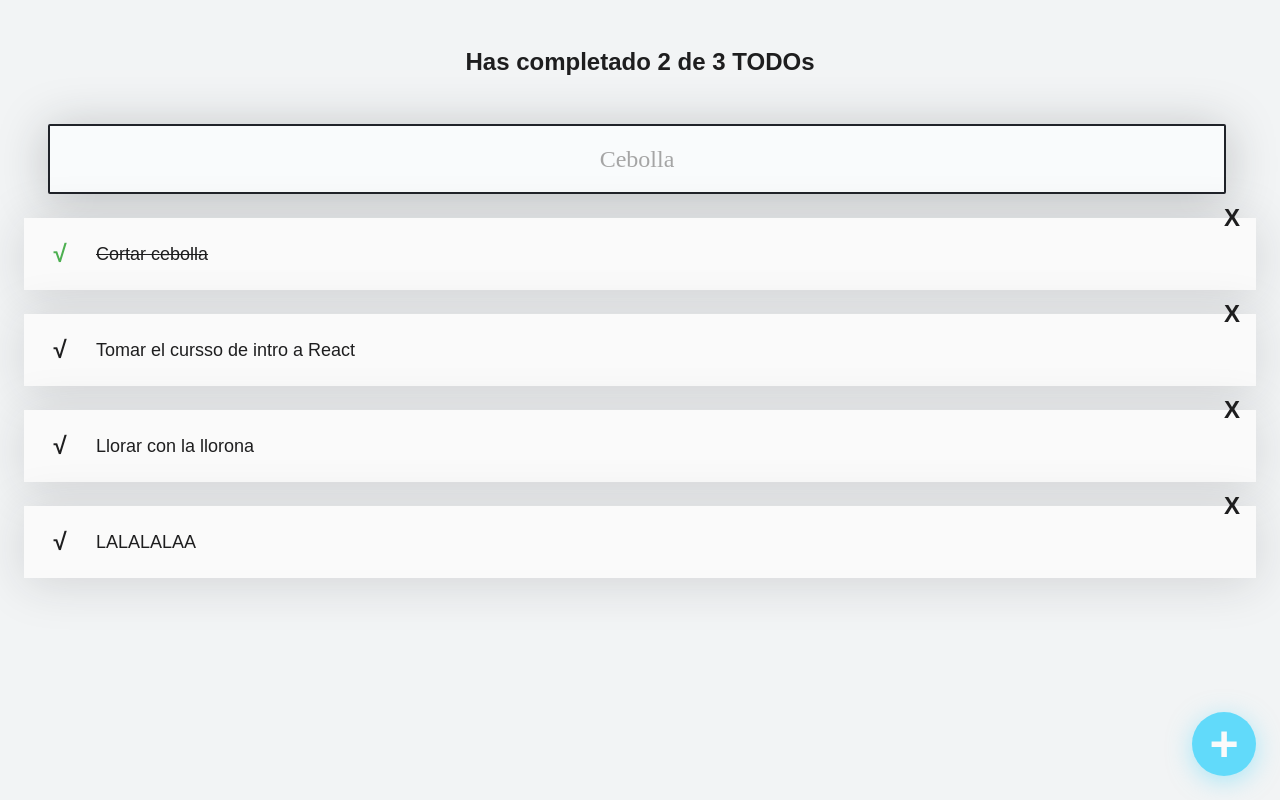
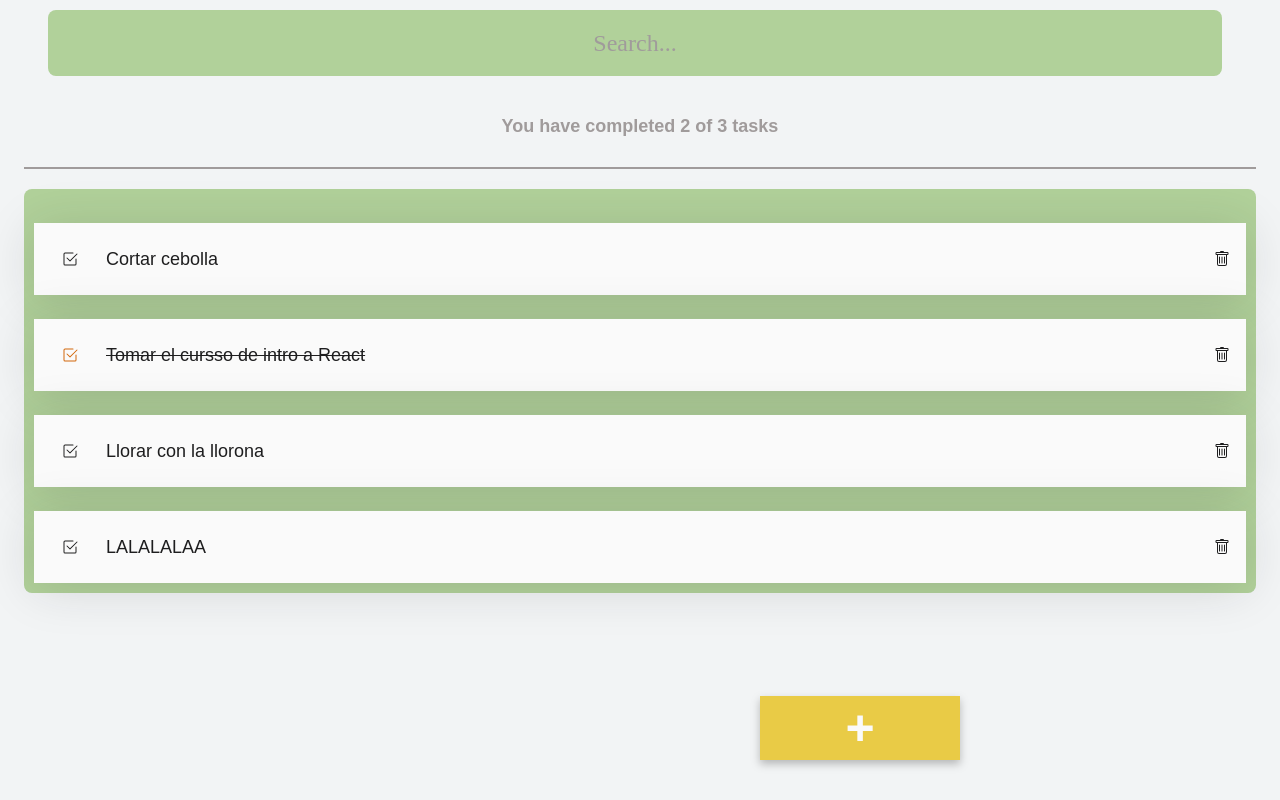
Before and after one commit to StefaniPenaranda/ToDoList, a React (Create React App) app: page / in a window 1280 px wide. Built offline with nearby package versions, Linux system fonts and the light colour scheme.

Commit message:
css de los componentes listo

```diff
--- a/src/App.js
+++ b/src/App.js
@@ -7,8 +7,8 @@ import { CreateTodoButton } from './CreateTodoButton';
 // import './App.css';
 
 const todos = [
-  { text: 'Cortar cebolla', completed: true },
-  { text: 'Tomar el cursso de intro a React', completed: false },
+  { text: 'Cortar cebolla', completed: false },
+  { text: 'Tomar el cursso de intro a React', completed: true },
   { text: 'Llorar con la llorona', completed: false },
   { text: 'LALALALAA', completed: false },
 ];
@@ -16,8 +16,9 @@ const todos = [
 function App() {
   return (
     <React.Fragment>
+      <TodoSearch />
       <TodoCounter />
-      <TodoSearch />
+
 
       <TodoList>
         {todos.map(todo => (
--- a/src/CreateTodoButton.css
+++ b/src/CreateTodoButton.css
@@ -1,25 +1,23 @@
 .CreateTodoButton {
-  background-color: #61DAFA;
-  box-shadow: 0px 5px 25px rgba(97, 218, 250, 0.5);
+  background-color: #e9cb46;
+  /* box-shadow: 0px 5px 25px rgba(97, 218, 250, 0.5); */
   border: none;
-  border-radius: 50%;
+  /* border-radius: 50%; */
   cursor: pointer;
   font-size: 50px;
   position: fixed;
-  bottom: 24px;
-  right: 24px;
+  bottom: 5%;
+  right: 25%;
   font-weight: bold;
   color: #FAFAFA;
   display: flex;
   justify-content: center;
   align-items: center;
   height: 64px;
-  width: 64px;
-
-  transform: rotate(0);
-  transition: .3s ease;
+  width: 200px;
+  filter: drop-shadow(0px 4px 4px rgba(0, 0, 0, 0.25));
 }
 
-.CreateTodoButton:hover {
+/* .CreateTodoButton:hover {
   transform: rotate(224deg);
-}
+} */
--- a/src/CreateTodoButton.js
+++ b/src/CreateTodoButton.js
@@ -2,8 +2,16 @@ import React from 'react';
 import './CreateTodoButton.css';
 
 function CreateTodoButton(props) {
+  const onClickButton = () => {
+     alert("aqui se abrira un modal")
+  }
   return (
-    <button className="CreateTodoButton">+</button>
+    <button
+      className="CreateTodoButton"
+      onClick={onClickButton}
+    >
+      +
+    </button>
   );
 }
 
--- a/src/TodoItem.css
+++ b/src/TodoItem.css
@@ -36,12 +36,11 @@
   left: 12px;
 }
 .Icon-check--active {
-  color: #4caf50;
+  color: #d2670a;
 }
 
 .Icon-delete {
   position: absolute;
-  top: -24px;
   right: 0;
 }
 .Icon-delete:hover {
--- a/src/TodoItem.js
+++ b/src/TodoItem.js
@@ -5,13 +5,19 @@ function TodoItem(props) {
   return (
     <li className="TodoItem">
       <span className={`Icon Icon-check ${props.completed && 'Icon-check--active'}`}>
-        √
+        <svg xmlns="http://www.w3.org/2000/svg" width="16" height="16" fill="currentColor" class="bi bi-check2-square" viewBox="0 0 16 16">
+        <path d="M3 14.5A1.5 1.5 0 0 1 1.5 13V3A1.5 1.5 0 0 1 3 1.5h8a.5.5 0 0 1 0 1H3a.5.5 0 0 0-.5.5v10a.5.5 0 0 0 .5.5h10a.5.5 0 0 0 .5-.5V8a.5.5 0 0 1 1 0v5a1.5 1.5 0 0 1-1.5 1.5H3z"/>
+        <path d="m8.354 10.354 7-7a.5.5 0 0 0-.708-.708L8 9.293 5.354 6.646a.5.5 0 1 0-.708.708l3 3a.5.5 0 0 0 .708 0z"/>
+        </svg>
       </span>
       <p className={`TodoItem-p ${props.completed && 'TodoItem-p--complete'}`}>
         {props.text}
       </p>
       <span className="Icon Icon-delete">
-        X
+        <svg xmlns="http://www.w3.org/2000/svg" width="16" height="16" fill="currentColor" class="bi bi-trash" viewBox="0 0 16 16">
+          <path d="M5.5 5.5A.5.5 0 0 1 6 6v6a.5.5 0 0 1-1 0V6a.5.5 0 0 1 .5-.5zm2.5 0a.5.5 0 0 1 .5.5v6a.5.5 0 0 1-1 0V6a.5.5 0 0 1 .5-.5zm3 .5a.5.5 0 0 0-1 0v6a.5.5 0 0 0 1 0V6z"/>
+          <path fill-rule="evenodd" d="M14.5 3a1 1 0 0 1-1 1H13v9a2 2 0 0 1-2 2H5a2 2 0 0 1-2-2V4h-.5a1 1 0 0 1-1-1V2a1 1 0 0 1 1-1H6a1 1 0 0 1 1-1h2a1 1 0 0 1 1 1h3.5a1 1 0 0 1 1 1v1zM4.118 4 4 4.059V13a1 1 0 0 0 1 1h6a1 1 0 0 0 1-1V4.059L11.882 4H4.118zM2.5 3V2h11v1h-11z"/>
+        </svg>
       </span>
     </li>
   );
--- a/src/TodoList.css
+++ b/src/TodoList.css
@@ -1,5 +1,7 @@
 ul {
-  margin: 0;
-  padding: 0 0 56px 0;
+  margin: 20px 0;
+  padding: 10px;
   list-style: none;
+  background-color: #B1D19A;
+  border-radius: 8px;
 }
--- a/src/TodoSearch.css
+++ b/src/TodoSearch.css
@@ -1,8 +1,8 @@
 .TodoSearch {
-  background: #F9FBFC;
-  border-radius: 2px;
-  border: 2px solid #202329;
-  margin: 0 24px;
+  background: #B1D19A;
+  border-radius: 8px;
+  border: none;
+  margin: 10px 24px;
   height: 64px;
   width: calc(100% - 62px);
   font-size: 24px;
@@ -10,15 +10,14 @@
   font-family: 'Montserrat';
   font-weight: 400;
   color: #1E1E1F;
-  box-shadow: 0px 5px 50px rgba(32, 35, 41, 0.25);
 }
 
 .TodoSearch::placeholder {
-  color: #A5A5A5;
+  color: #A09B9B;
   font-family: 'Montserrat';
   font-weight: 400;
 }
 
 .TodoSearch:focus {
-  outline-color: #61DAFA;
+  outline-color: #7D9A67;
 }
--- a/src/TodoSearch.js
+++ b/src/TodoSearch.js
@@ -3,7 +3,7 @@ import './TodoSearch.css';
 
 function TodoSearch() {
   return (
-    <input className="TodoSearch" placeholder="Cebolla" />
+    <input className="TodoSearch" placeholder="Search..." />
   );
 }
 
--- a/src/index.js
+++ b/src/index.js
@@ -4,6 +4,7 @@ import App from './App';
 import './index.css';
 
 ReactDOM.render(
+  /*llamamos a app que es lo que nos permite renderizar la aplicación*/
   <App />,
   document.getElementById('root')
 );
--- a/src/todoCounter.css
+++ b/src/todoCounter.css
@@ -1,6 +1,8 @@
 .TodoCounter {
-  font-size: 24px;
+  font-size: 18px;
   text-align: center;
   margin: 0;
-  padding: 48px;
+  padding: 30px;
+  border-bottom: 2px solid #A09B9B;
+  color: #A09B9B;
 }
--- a/src/todoCounter.js
+++ b/src/todoCounter.js
@@ -3,7 +3,7 @@ import './TodoCounter.css';
 
 function TodoCounter() {
   return (
-    <h2 className="TodoCounter">Has completado 2 de 3 TODOs</h2>
+    <h2 className="TodoCounter">You have completed 2 of 3 tasks</h2>
   );
 }
 
```
